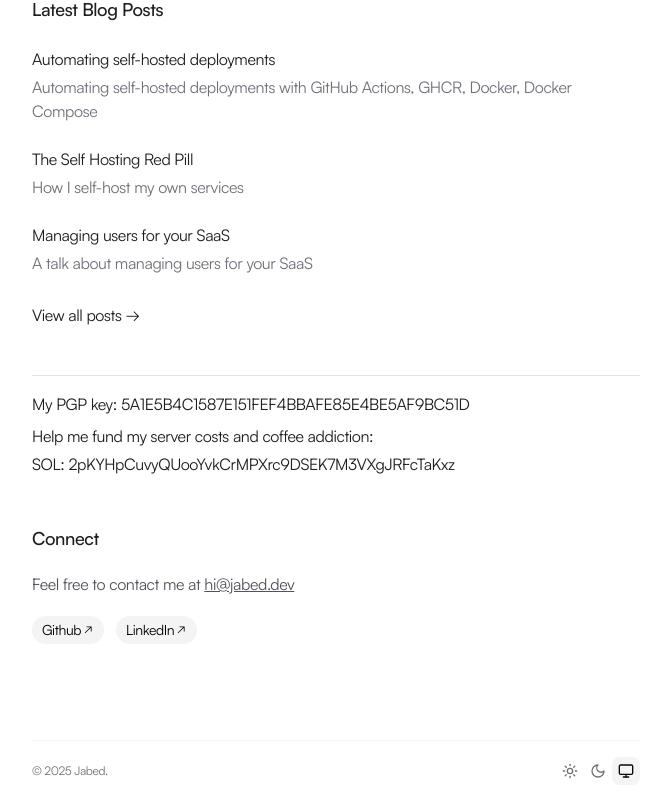
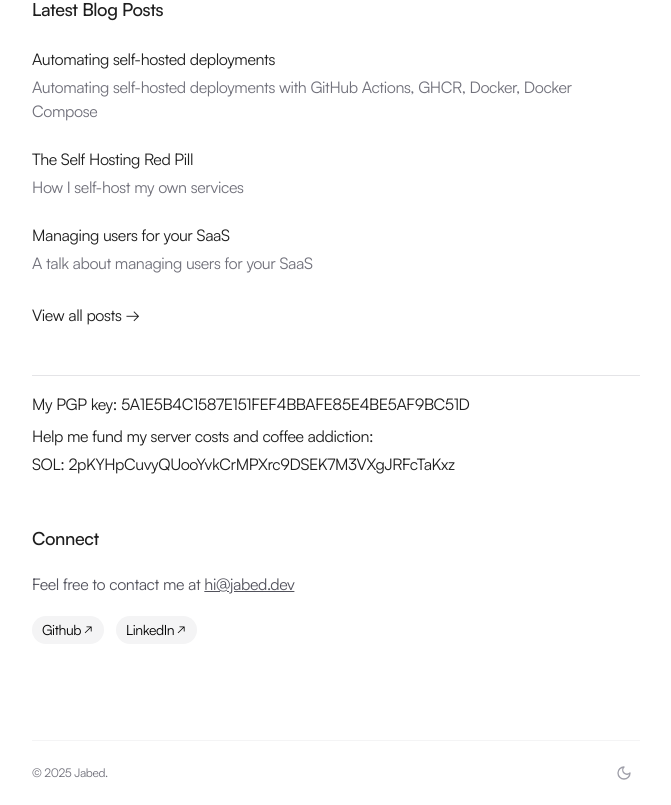
Before and after one commit to jabedzaman/jabed.dev, a Next.js app: page / in a window 1280 px wide. Shown: the part 683-1488 px from the top of the page, without its empty margins (304-975 px from the left). Built offline with nearby package versions, Linux system fonts and the light colour scheme.

Commit message:
feat: updated theme switch

```diff
--- a/src/app/(app)/_components/footer.tsx
+++ b/src/app/(app)/_components/footer.tsx
@@ -1,11 +1,13 @@
 'use client'
-import { MonitorIcon, MoonIcon, SunIcon } from 'lucide-react'
+import { MonitorIcon, Moon, MoonIcon, Sun, SunIcon } from 'lucide-react'
 import { useTheme } from 'next-themes'
 import Link from 'next/link'
-import { useEffect, useState } from 'react'
+import { useCallback, useEffect, useRef, useState } from 'react'
+import { flushSync } from 'react-dom'
 import { AnimatedBackground } from '~/components/ui/animated-background'
 import { TextLoop } from '~/components/ui/text-loop'
 import { EMAIL } from '~/data'
+import { cn } from '~/libs/utils'
 
 const THEMES_OPTIONS = [
   {
@@ -25,46 +27,71 @@
   },
 ]
 
-function ThemeSwitch() {
-  const [mounted, setMounted] = useState(false)
-  const { theme, setTheme } = useTheme()
-
+interface AnimatedThemeTogglerProps
+  extends React.ComponentPropsWithoutRef<'button'> {
+  duration?: number
+}
+export const AnimatedThemeToggler = ({
+  className,
+  duration = 400,
+  ...props
+}: AnimatedThemeTogglerProps) => {
+  const [isDark, setIsDark] = useState(false)
+  const buttonRef = useRef<HTMLButtonElement>(null)
   useEffect(() => {
-    setMounted(true)
+    const updateTheme = () => {
+      setIsDark(document.documentElement.classList.contains('dark'))
+    }
+    updateTheme()
+    const observer = new MutationObserver(updateTheme)
+    observer.observe(document.documentElement, {
+      attributes: true,
+      attributeFilter: ['class'],
+    })
+    return () => observer.disconnect()
   }, [])
-
-  if (!mounted) {
-    return null
-  }
-
+  const toggleTheme = useCallback(async () => {
+    if (!buttonRef.current) return
+    await document.startViewTransition(() => {
+      flushSync(() => {
+        const newTheme = !isDark
+        setIsDark(newTheme)
+        document.documentElement.classList.toggle('dark')
+        localStorage.setItem('theme', newTheme ? 'dark' : 'light')
+      })
+    }).ready
+    const { top, left, width, height } =
+      buttonRef.current.getBoundingClientRect()
+    const x = left + width / 2
+    const y = top + height / 2
+    const maxRadius = Math.hypot(
+      Math.max(left, window.innerWidth - left),
+      Math.max(top, window.innerHeight - top),
+    )
+    document.documentElement.animate(
+      {
+        clipPath: [
+          `circle(0px at ${x}px ${y}px)`,
+          `circle(${maxRadius}px at ${x}px ${y}px)`,
+        ],
+      },
+      {
+        duration,
+        easing: 'ease-in-out',
+        pseudoElement: '::view-transition-new(root)',
+      },
+    )
+  }, [isDark, duration])
   return (
-    <AnimatedBackground
-      className="pointer-events-none rounded-lg bg-zinc-100 dark:bg-zinc-800"
-      defaultValue={theme}
-      transition={{
-        type: 'spring',
-        bounce: 0,
-        duration: 0.2,
-      }}
-      enableHover={false}
-      onValueChange={(id) => {
-        setTheme(id as string)
-      }}
+    <button
+      ref={buttonRef}
+      onClick={toggleTheme}
+      className={cn(className)}
+      {...props}
     >
-      {THEMES_OPTIONS.map((theme) => {
-        return (
-          <button
-            key={theme.id}
-            className="inline-flex h-7 w-7 items-center justify-center text-zinc-500 transition-colors duration-100 focus-visible:outline-2 data-[checked=true]:text-zinc-950 dark:text-zinc-400 dark:data-[checked=true]:text-zinc-50"
-            type="button"
-            aria-label={`Switch to ${theme.label} theme`}
-            data-id={theme.id}
-          >
-            {theme.icon}
-          </button>
-        )
-      })}
-    </AnimatedBackground>
+      {isDark ? <Sun className="h-4 w-4" /> : <Moon className="h-4 w-4" />}
+      <span className="sr-only">Toggle theme</span>
+    </button>
   )
 }
 
@@ -79,7 +106,7 @@
           </Link>
         </TextLoop>
         <div className="text-xs text-zinc-400">
-          <ThemeSwitch />
+          <AnimatedThemeToggler className="rounded-md p-2 hover:bg-zinc-100 dark:hover:bg-zinc-800" />
         </div>
       </div>
     </footer>
--- a/src/app/globals.css
+++ b/src/app/globals.css
@@ -35,3 +35,9 @@
 ::-webkit-scrollbar {
   display: none;
 }
+
+::view-transition-old(root),
+::view-transition-new(root) {
+  animation: none;
+  mix-blend-mode: normal;
+}
```
